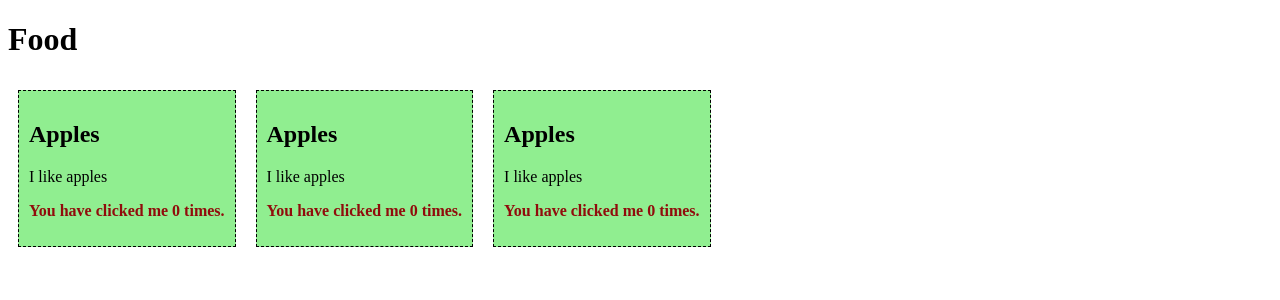
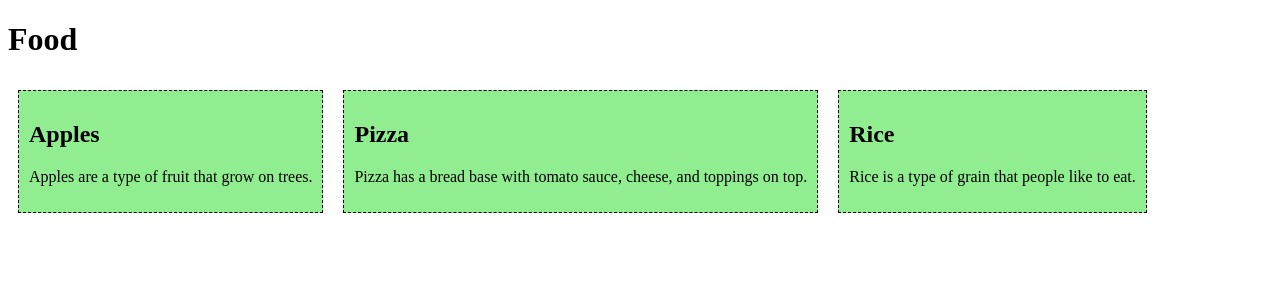
Before and after one commit to joegenequ/vue, a Vue app in the folder firstsfc/: page / in a window 1280 px wide. Shown: the top 300 px of the page. Built offline with nearby package versions, Linux system fonts and the light colour scheme.

Commit message:
Receive data inside a component

```diff
--- a/firstsfc/src/App.vue
+++ b/firstsfc/src/App.vue
@@ -1,19 +1,27 @@
 <template>
   <h1>Food</h1>
-  <food-item/>
-  <food-item/>
-  <food-item/>
+  <div id="wrapper">
+    <food-item
+      food-name="Apples"
+      food-desc="Apples are a type of fruit that grow on trees."/>
+    <food-item
+      food-name="Pizza"
+      food-desc="Pizza has a bread base with tomato sauce, cheese, and toppings on top."/>
+    <food-item
+      food-name="Rice"
+      food-desc="Rice is a type of grain that people like to eat."/>
+  </div>
 </template>
 
 <script></script>
 
 <style>
-#app > div:hover {
-  cursor: pointer;
-}
-  #app > div {
+  #wrapper {
+    display: flex;
+    flex-wrap: wrap;
+  }
+  #wrapper > div {
     border: dashed black 1px;
-    display: inline-block;
     margin: 10px;
     padding: 10px;
     background-color: lightgreen;
--- a/firstsfc/src/components/FoodItem.vue
+++ b/firstsfc/src/components/FoodItem.vue
@@ -1,31 +1,17 @@
 <template>
-  <div v-on:click="countClicks">
-    <h2>{{ name }}</h2>
-    <p>{{ message }}</p>
-    <p id="red">You have clicked me {{ clicks }} times.</p>
+  <div>
+    <h2>{{ foodName }}</h2>
+    <p>{{ foodDesc }}</p>
   </div>
 </template>
 
 <script>
-export default {
-  data() {
-    return {
-      name: 'Apples',
-      message: 'I like apples',
-      clicks: 0
-    }
-  },
-  methods: {
-    countClicks() {
-      this.clicks++;
-    }
+  export default {
+    props: [
+      'foodName',
+      'foodDesc'
+    ]
   }
-}
 </script>
 
-<style>
-  #red {
-    font-weight: bold ;
-    color: rgb(144, 12, 12);
-  }
-</style>
+<style></style>
```
